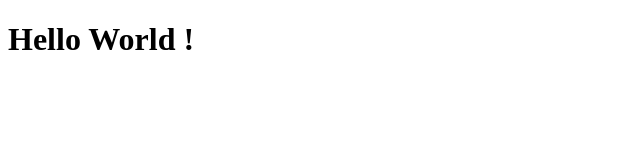
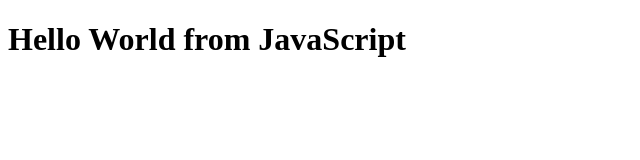
Before and after one commit to VishadSaxena/Namaste-React, a plain HTML site: page index.html in a window 1280 px wide. Shown: the whole page, without its empty margins (0-640 px from the left). Drawn offline with Linux system fonts and the light colour scheme.

Commit message:
Update: index.html
Used JavaScript to enter Hello world

```diff
--- a/index.html
+++ b/index.html
@@ -4,9 +4,20 @@
     <meta charset="UTF-8">
     <meta http-equiv="X-UA-Compatible" content="IE=edge">
     <meta name="viewport" content="width=device-width, initial-scale=1.0">
-    <title>Document</title>
+    <title>Namaste React</title>
 </head>
 <body>
-    <h1>Hello World !</h1>
+
+    <div id = "root"></div>
+
+    <script>
+
+        const heading = document.createElement("h1");
+        heading.innerHTML = "Hello World from JavaScript";
+
+        const root = document.getElementById("root");
+        root.appendChild(heading);
+
+    </script>
 </body>
 </html>
```
